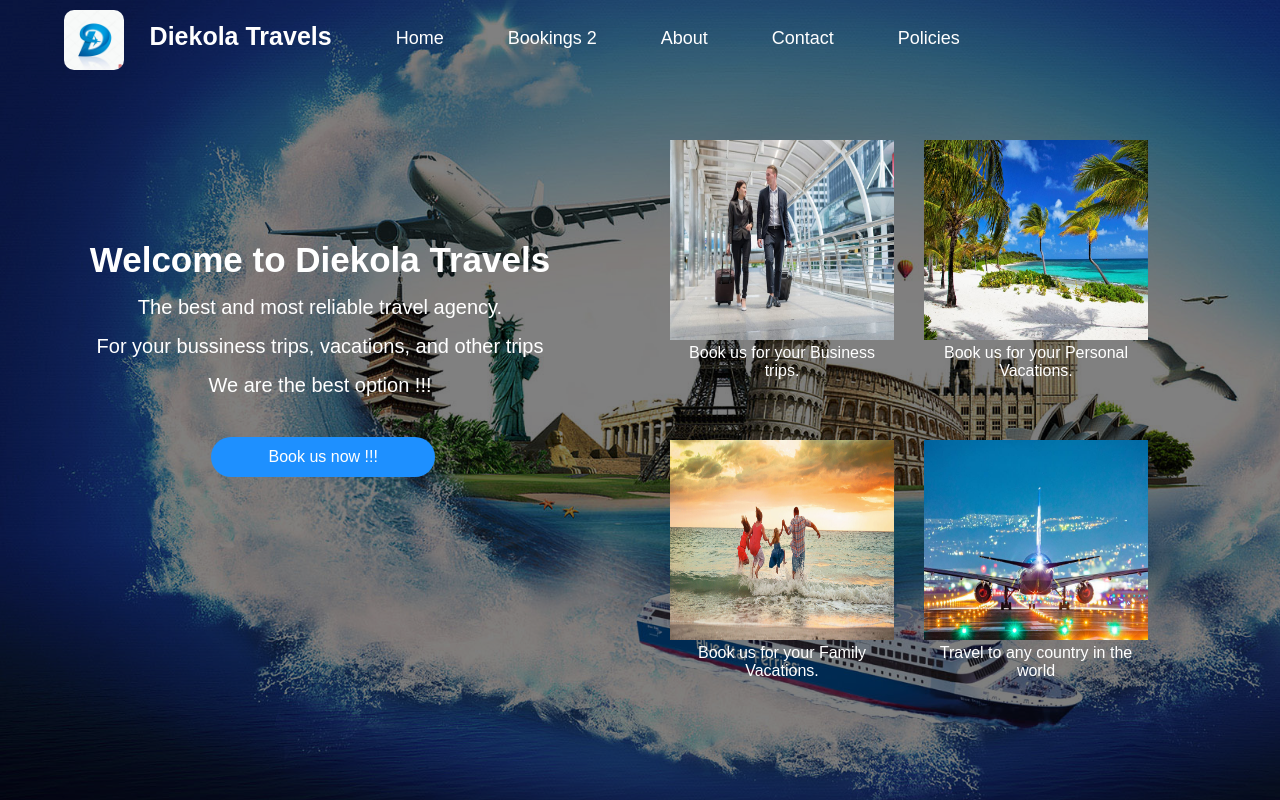
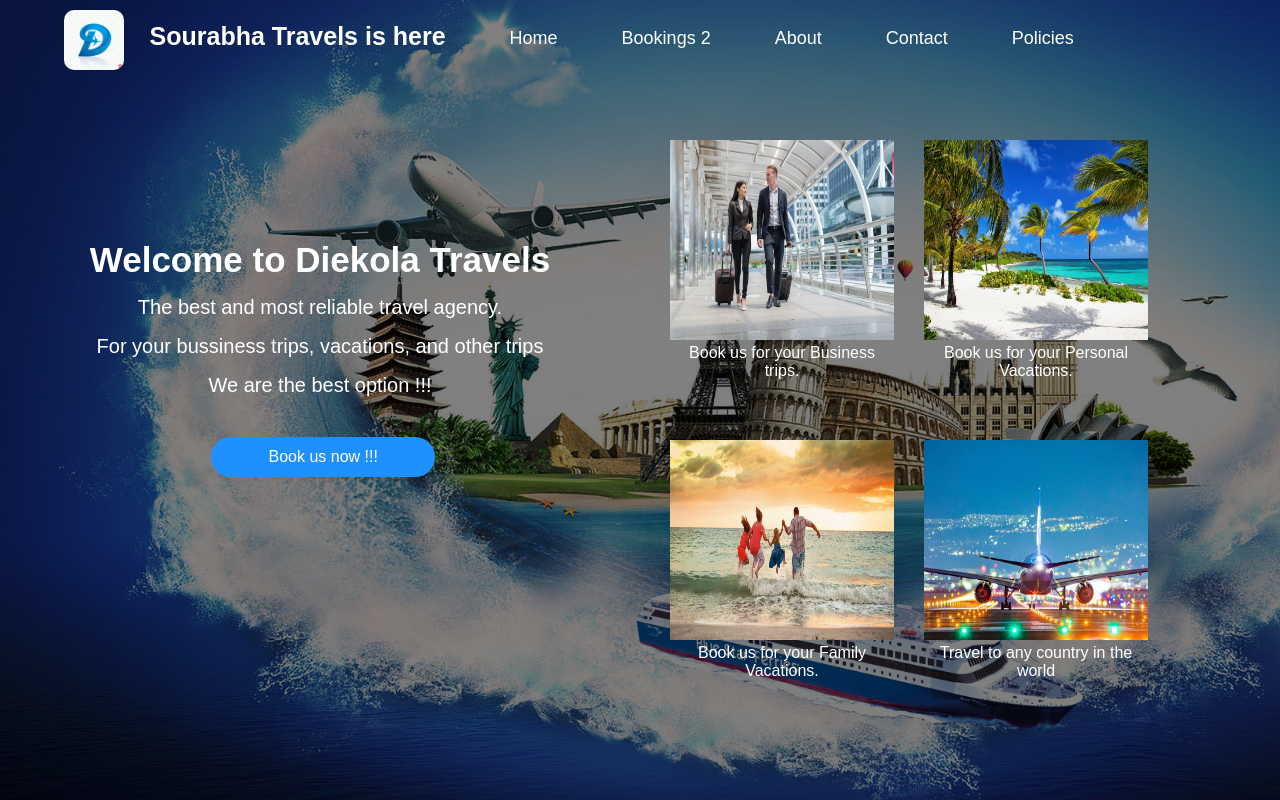
Before and after one commit to DevDiekola/travel-agency-webpage, a plain HTML site: page index.html in a window 1280 px wide. Drawn offline with Linux system fonts and the light colour scheme.

Commit message:
Update index.html

```diff
--- a/index.html
+++ b/index.html
@@ -11,7 +11,7 @@
 	<div id="container">
 		<header>
 			<img src="images/logo.jpg">
-			<h2>Diekola Travels</h2>
+			<h2>Sourabha Travels is here</h2>
 			<ul>
 				<a href="index.html"><li>Home</li></a>
 				<a href="#"><li>Bookings 2</li></a>
```
